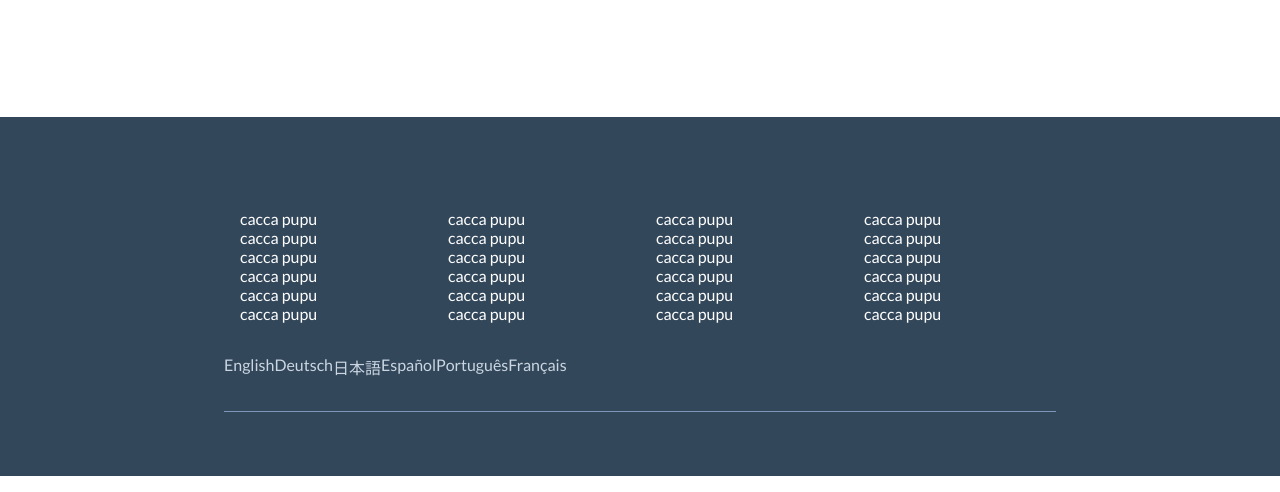
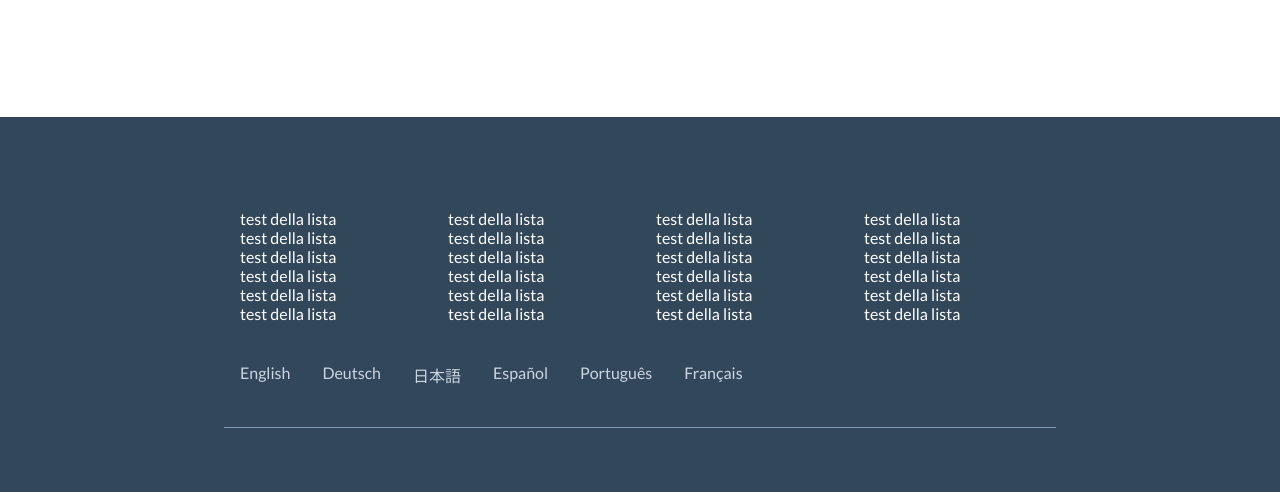
Before and after one commit to Alessandro-Caiti/html-css-hubspot, a plain HTML site: page index.html in a window 1280 px wide. Shown: the part 4619-5111 px from the top of the page. Drawn offline with Linux system fonts and the light colour scheme.

Commit message:
still work in progress

```diff
--- a/css/style.css
+++ b/css/style.css
@@ -622,6 +622,7 @@ footer a {
 
 .footer-languages li {
     float: left;
+    padding: 8px 16px;
     text-align: center;
 }
 
--- a/index.html
+++ b/index.html
@@ -297,44 +297,45 @@
                     <div class="footer-navbar clearfix">
                         <div class="footer-column">
                             <ul>
-                                <li>cacca pupu</li>
-                                <li>cacca pupu</li>
-                                <li>cacca pupu</li>
-                                <li>cacca pupu</li>
-                                <li>cacca pupu</li>
-                                <li>cacca pupu</li>
+                                <li>test della lista</li>
+                                <li>test della lista</li>
+                                <li>test della lista</li>
+                                <li>test della lista</li>
+                                <li>test della lista</li>
+                                <li>test della lista</li>
                             </ul>
                         </div>
                         <div class="footer-column">
                             <ul>
-                                <li>cacca pupu</li>
-                                <li>cacca pupu</li>
-                                <li>cacca pupu</li>
-                                <li>cacca pupu</li>
-                                <li>cacca pupu</li>
-                                <li>cacca pupu</li>
+                                <li>test della lista</li>
+                                <li>test della lista</li>
+                                <li>test della lista</li>
+                                <li>test della lista</li>
+                                <li>test della lista</li>
+                                <li>test della lista</li>
                             </ul>
                         </div>
                         <div class="footer-column">
                             <ul>
-                                <li>cacca pupu</li>
-                                <li>cacca pupu</li>
-                                <li>cacca pupu</li>
-                                <li>cacca pupu</li>
-                                <li>cacca pupu</li>
-                                <li>cacca pupu</li>
+                                <li>test della lista</li>
+                                <li>test della lista</li>
+                                <li>test della lista</li>
+                                <li>test della lista</li>
+                                <li>test della lista</li>
+                                <li>test della lista</li>
                             </ul>
                         </div>
                         <div class="footer-column">
                             <ul>
-                                <li>cacca pupu</li>
-                                <li>cacca pupu</li>
-                                <li>cacca pupu</li>
-                                <li>cacca pupu</li>
-                                <li>cacca pupu</li>
-                                <li>cacca pupu</li>
+                                <li>test della lista</li>
+                                <li>test della lista</li>
+                                <li>test della lista</li>
+                                <li>test della lista</li>
+                                <li>test della lista</li>
+                                <li>test della lista</li>
                             </ul>
                         </div>
+
                     </div>
                     <div class="footer-languages">
                         <ul class="clearfix">
```
